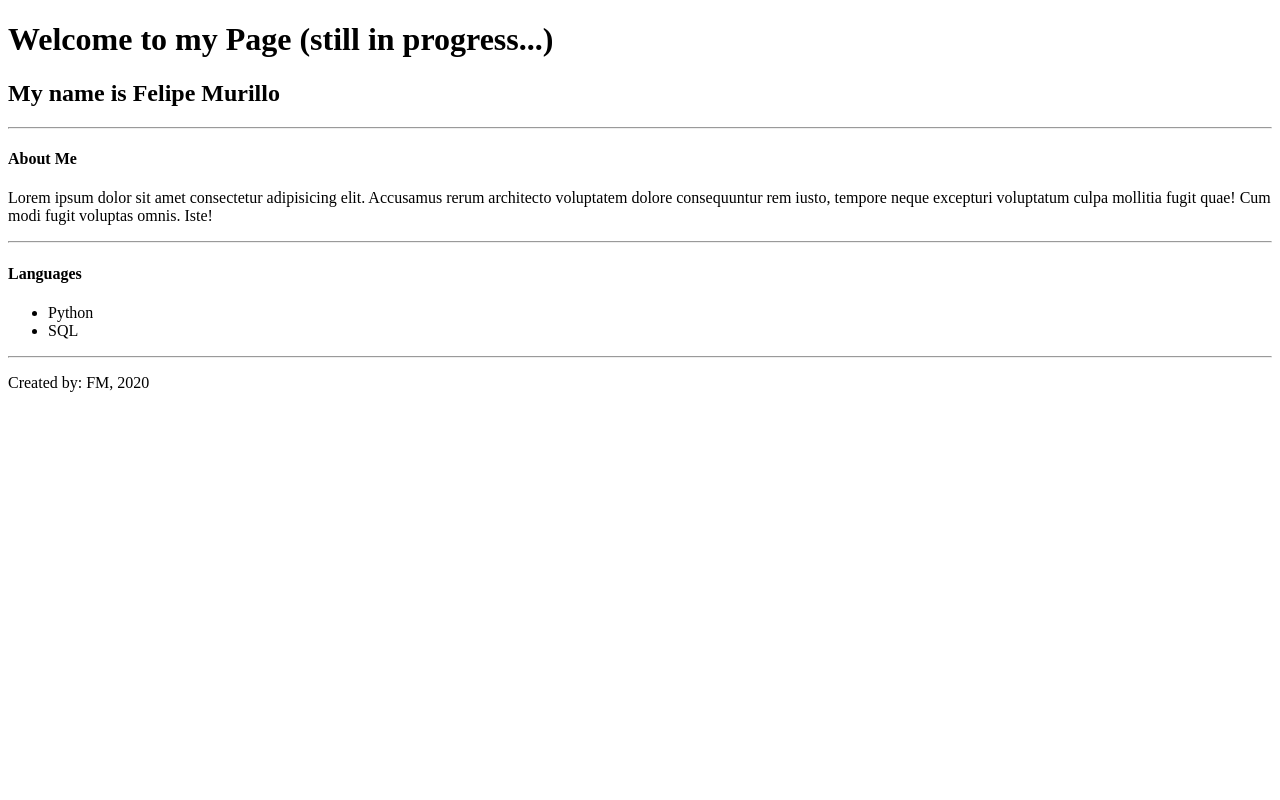
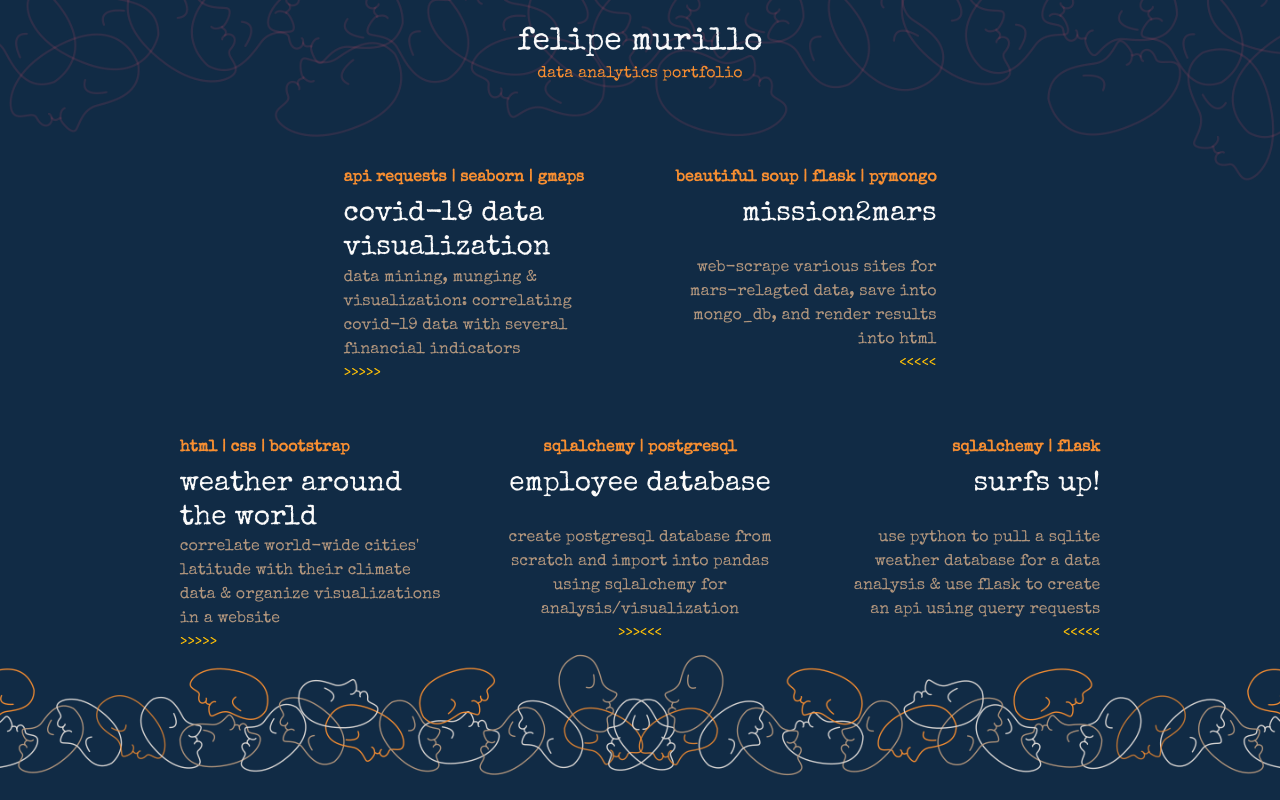
Before and after one commit to felipeomurillo/felipeomurillo.github.io, a plain HTML site: page index.html in a window 1280 px wide. Drawn offline with nearby package versions, Linux system fonts and the light colour scheme.

Commit message:
added flair

```diff
--- a/index.html
+++ b/index.html
@@ -4,32 +4,87 @@
     <meta charset="UTF-8">
     <meta name="viewport" content="width=device-width, initial-scale=1.0">
     <title>Student Bio Page</title>
+
+    <!-- CSS only -->
+<link rel="stylesheet" href="https://stackpath.bootstrapcdn.com/bootstrap/4.5.0/css/bootstrap.min.css" integrity="sha384-9aIt2nRpC12Uk9gS9baDl411NQApFmC26EwAOH8WgZl5MYYxFfc+NcPb1dKGj7Sk" crossorigin="anonymous">
+
+<!-- JS, Popper.js, and jQuery -->
+<script src="https://code.jquery.com/jquery-3.5.1.slim.min.js" integrity="sha384-DfXdz2htPH0lsSSs5nCTpuj/zy4C+OGpamoFVy38MVBnE+IbbVYUew+OrCXaRkfj" crossorigin="anonymous"></script>
+<script src="https://cdn.jsdelivr.net/npm/popper.js@1.16.0/dist/umd/popper.min.js" integrity="sha384-Q6E9RHvbIyZFJoft+2mJbHaEWldlvI9IOYy5n3zV9zzTtmI3UksdQRVvoxMfooAo" crossorigin="anonymous"></script>
+<script src="https://stackpath.bootstrapcdn.com/bootstrap/4.5.0/js/bootstrap.min.js" integrity="sha384-OgVRvuATP1z7JjHLkuOU7Xw704+h835Lr+6QL9UvYjZE3Ipu6Tp75j7Bh/kR0JKI" crossorigin="anonymous"></script>
+
+<link href="https://fonts.googleapis.com/css2?family=Special+Elite&display=swap" rel="stylesheet">
+<link rel="stylesheet" href="style.css">
+
 </head>
 <body>
-    <div>
-        <h1>Welcome to my Page (still in progress...)</h1>
-        <h2>My name is Felipe Murillo</h2>
-        <hr>
-    </div>
+    <header class="blog-header pt-4">
+        <div class="row flex-nowrap justify-content-between align-items-center">
+          <div class="col-12 text-center">
+            <h1 class="blog-header-logo text-light" style="font-size: xx-large;">felipe murillo</h1>
+            <p style="color: #F78E31">data analytics portfolio</p>
+          </div>
+        </div>
+      </header>
 
-    <div>
-        <h4>About Me</h4>
-        <p>Lorem ipsum dolor sit amet consectetur adipisicing elit. Accusamus rerum architecto voluptatem dolore consequuntur rem iusto, tempore neque excepturi voluptatum culpa mollitia fugit quae! Cum modi fugit voluptas omnis. Iste!</p>
-        <hr>
-    </div>
+      <div class="row mt-5 justify-content-md-center">
+        <div class="col-md-3">
+          <div class="row no-gutters rounded overflow-hidden flex-md-row mb-1 h-md-250 position-relative">
+            <div class="col p-3 d-flex flex-column position-static">
+              <strong class="d-inline-block mb-2" style="color: #F78E31">api requests | seaborn | gmaps</strong>
+              <h3 class="mb-0">covid-19 data visualization</h3>
+              <p class="mb-auto" style="color:#B2967D">data mining, munging & visualization: correlating covid-19 data with several financial indicators</p>
+              <a href="https://github.com/felipeomurillo/equipo_f" class="text-warning stretched-link">>>>>></a>
+            </div>
+          </div>
+        </div>
+        <div class="col-md-3">
+          <div class="row no-gutters rounded overflow-hidden flex-md-row mb-4 h-md-250 position-relative">
+            <div class="col p-3 d-flex flex-column position-static text-right">
+              <strong class="d-inline-block mb-2" style="color:#F78E31">beautiful soup | flask | pymongo</strong>
+              <h3 class="mb-0">mission2mars</h3>
+              <br>
+              <p class="mb-auto" style="color:#B2967D">web-scrape various sites for mars-relagted data, save into mongo_db, and render results into html</p>
+              <a href="https://github.com/felipeomurillo/web-scraping-challenge" class="text-warning stretched-link"><<<<<</a>
+            </div>
+          </div>
+        </div>
+      </div>
 
-    <div>
-        <h4>Languages</h4>
-        <ul>
-            <li>Python</li>
-            <li>SQL</li>
-        </ul>
-        <hr>
-    </div>
-
-    <div>
-        <p>Created by: FM, 2020</p>
-    </div>
+      <div class="row my-1 justify-content-md-center">
+        <div class="col-md-3">
+          <div class="row no-gutters rounded overflow-hidden flex-md-row mb-4 h-md-250 position-relative">
+            <div class="col p-3 d-flex flex-column position-static">
+              <strong class="d-inline-block mb-2" style="color: #F78E31">html | css | bootstrap</strong>
+              <h3 class="mb-0">weather around the world</h3>
+              <p class="mb-auto" style="color:#B2967D">correlate world-wide cities' latitude with their climate data & organize visualizations in a website</p>
+              <a href="https://felipeomurillo.github.io/Web-Design-Challenge/" class="text-warning stretched-link">>>>>></a>
+            </div>
+          </div>
+        </div>
+        <div class="col-md-3">
+          <div class="row no-gutters rounded overflow-hidden flex-md-row mb-4 h-md-250 position-relative">
+            <div class="col p-3 d-flex flex-column position-static text-center">
+              <strong class="d-inline-block mb-2" style="color:#F78E31">sqlalchemy | postgresql </strong>
+              <h3 class="mb-0">employee database</h3>
+              <br>
+              <p class="mb-auto" style="color:#B2967D">create postgresql database from scratch and import into pandas using sqlalchemy for analysis/visualization</p>
+              <a href="#" class="text-warning stretched-link">>>><<<</a>
+            </div>
+          </div>
+        </div>
+        <div class="col-md-3">
+          <div class="row no-gutters rounded overflow-hidden flex-md-row mb-4 h-md-250 position-relative">
+            <div class="col p-3 d-flex flex-column position-static text-right">
+              <strong class="d-inline-block mb-2" style="color:#F78E31">sqlalchemy | flask </strong>
+              <h3 class="mb-0">surfs up!</h3>
+              <br>
+              <p class="mb-auto" style="color:#B2967D">use python to pull a sqlite weather database for a data analysis & use flask to create an api using query requests</p>
+              <a href="#" class="text-warning stretched-link"><<<<<</a>
+            </div>
+          </div>
+        </div>
+      </div>
 
 </body>
 </html>
--- /dev/null
+++ b/style.css
@@ -0,0 +1,23 @@
+html {
+    background: url(images/background_faces_e.png) no-repeat center center fixed;
+    -webkit-background-size: cover;
+    -moz-background-size: cover;
+    -o-background-size: cover;
+    background-size: cover;
+    background-color: #112b45;
+    overflow: hidden;
+  }
+
+body {
+    background: transparent;
+    font-family: 'Special Elite', cursive;
+    color: #fafafa;
+}
+
+.navbar-inner {
+    background:transparent;
+}
+
+.blog-header-logo {
+    margin-bottom: 0pt;
+}
```
Also changed, not shown: images/background_faces_e.png (added).
